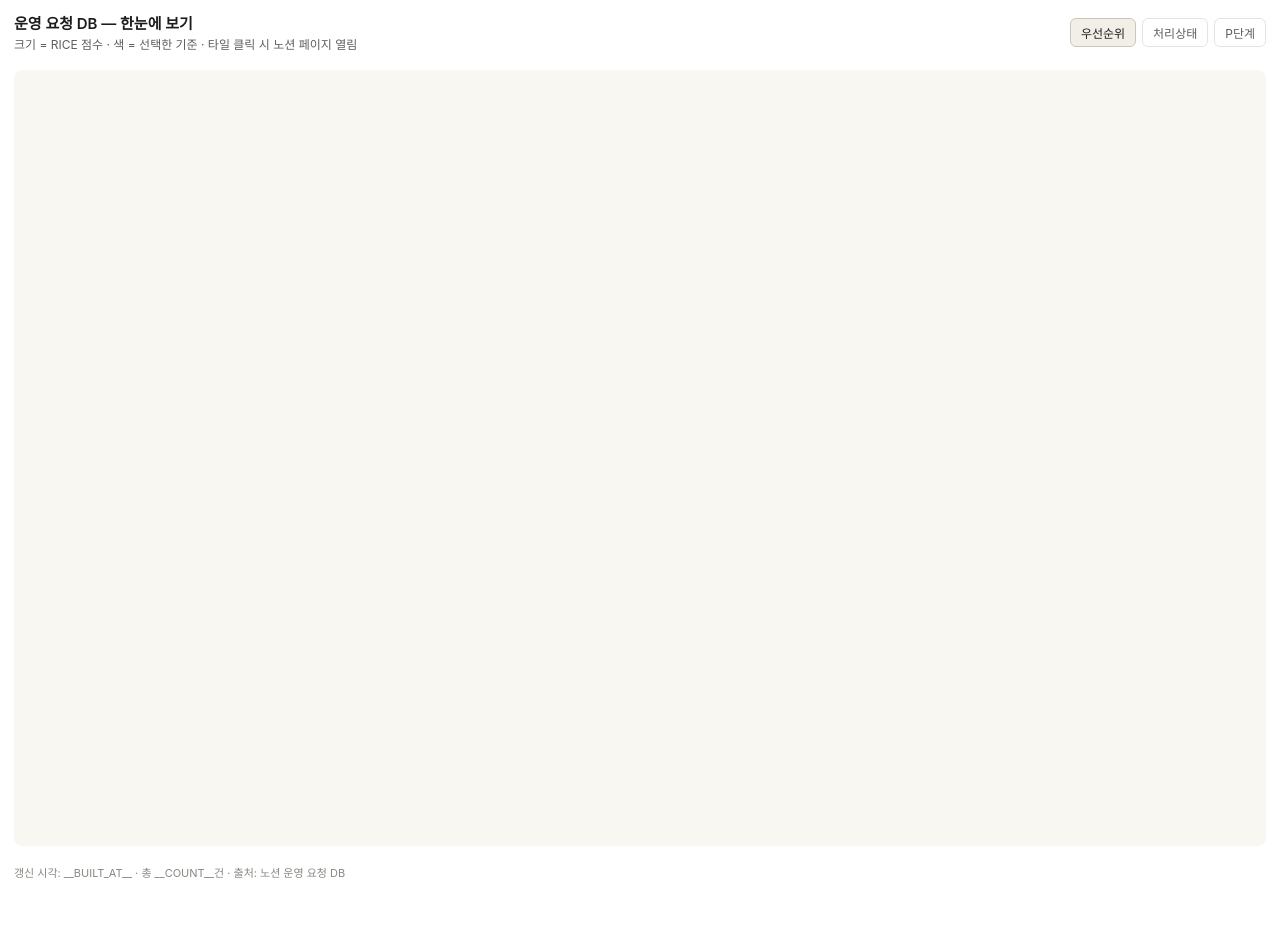
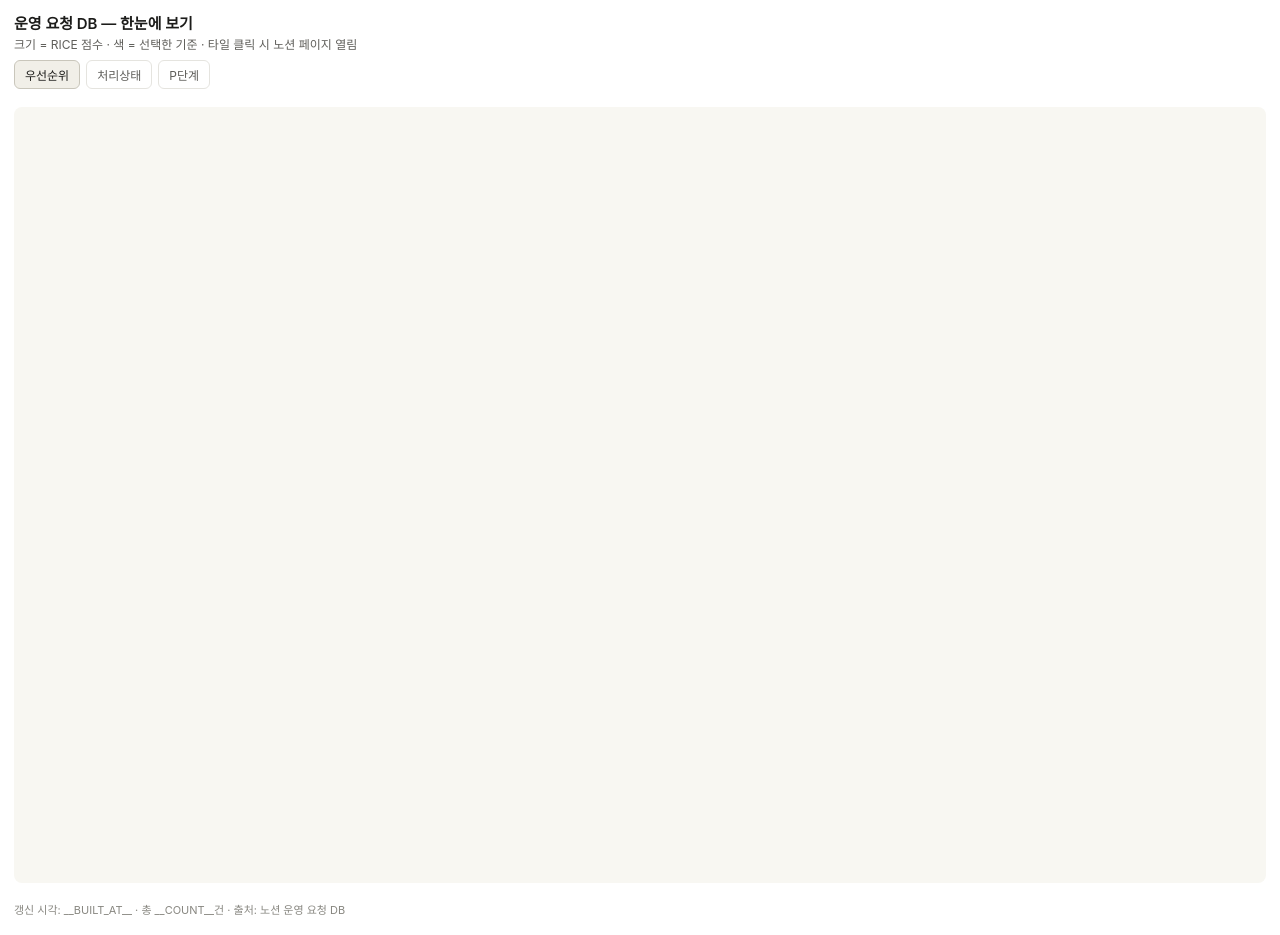
Before and after one commit to hong864/ops-request-dashboard, a plain HTML site: page template.html in a window 1280 px wide. Before the commit the page ends 898 px from the top, so only its background shows below. Drawn offline with nearby package versions, Linux system fonts and the light colour scheme.

Commit message:
Refactor HTML structure and styles in template.html

```diff
--- a/template.html
+++ b/template.html
@@ -9,10 +9,10 @@
 * { box-sizing: border-box; }
 html, body { margin: 0; padding: 0; background: #ffffff; color: #1c1c1a; }
 body { font-family: -apple-system, BlinkMacSystemFont, "Segoe UI", "Apple SD Gothic Neo", "Noto Sans KR", sans-serif; padding: 12px 14px 18px; }
-.hd { display: flex; align-items: center; justify-content: space-between; gap: 12px; flex-wrap: wrap; margin-bottom: 10px; }
+.hd { margin-bottom: 10px; padding-right: 140px; }
 .hd h1 { margin: 0; font-size: 15px; font-weight: 600; }
 .hd .sub { font-size: 12px; color: #5f5e5a; margin-top: 2px; }
-.mode { display: flex; gap: 6px; font-size: 12px; }
+.mode { display: flex; gap: 6px; font-size: 12px; margin-top: 8px; flex-wrap: wrap; }
 .mode button { background: transparent; border: 1px solid #e5e4df; border-radius: 6px; padding: 5px 10px; cursor: pointer; color: #5f5e5a; font-family: inherit; font-size: 12px; }
 .mode button.active { background: #f1efe8; color: #1c1c1a; border-color: #c9c6bb; }
 .legend { display: flex; flex-wrap: wrap; gap: 10px; margin-bottom: 8px; font-size: 11px; color: #5f5e5a; align-items: center; }
@@ -32,10 +32,8 @@ body { font-family: -apple-system, BlinkMacSystemFont, "Segoe UI", "Apple SD Got
 </head>
 <body>
 <div class="hd">
-  <div>
-    <h1>운영 요청 DB — 한눈에 보기</h1>
-    <div class="sub">크기 = RICE 점수 · 색 = 선택한 기준 · 타일 클릭 시 노션 페이지 열림</div>
-  </div>
+  <h1>운영 요청 DB — 한눈에 보기</h1>
+  <div class="sub">크기 = RICE 점수 · 색 = 선택한 기준 · 타일 클릭 시 노션 페이지 열림</div>
   <div class="mode" id="mode">
     <button data-mode="prio" class="active">우선순위</button>
     <button data-mode="status">처리상태</button>
```
